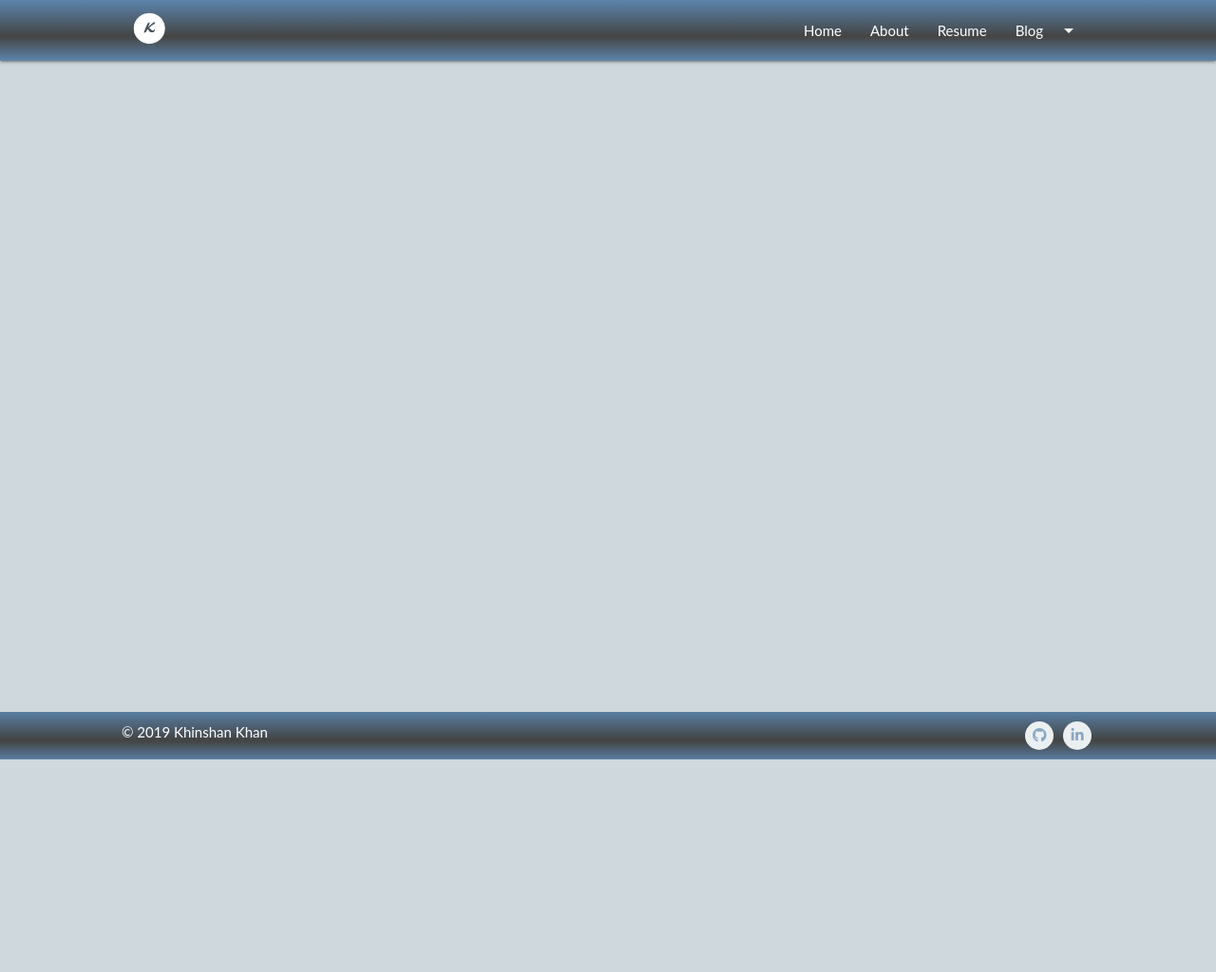
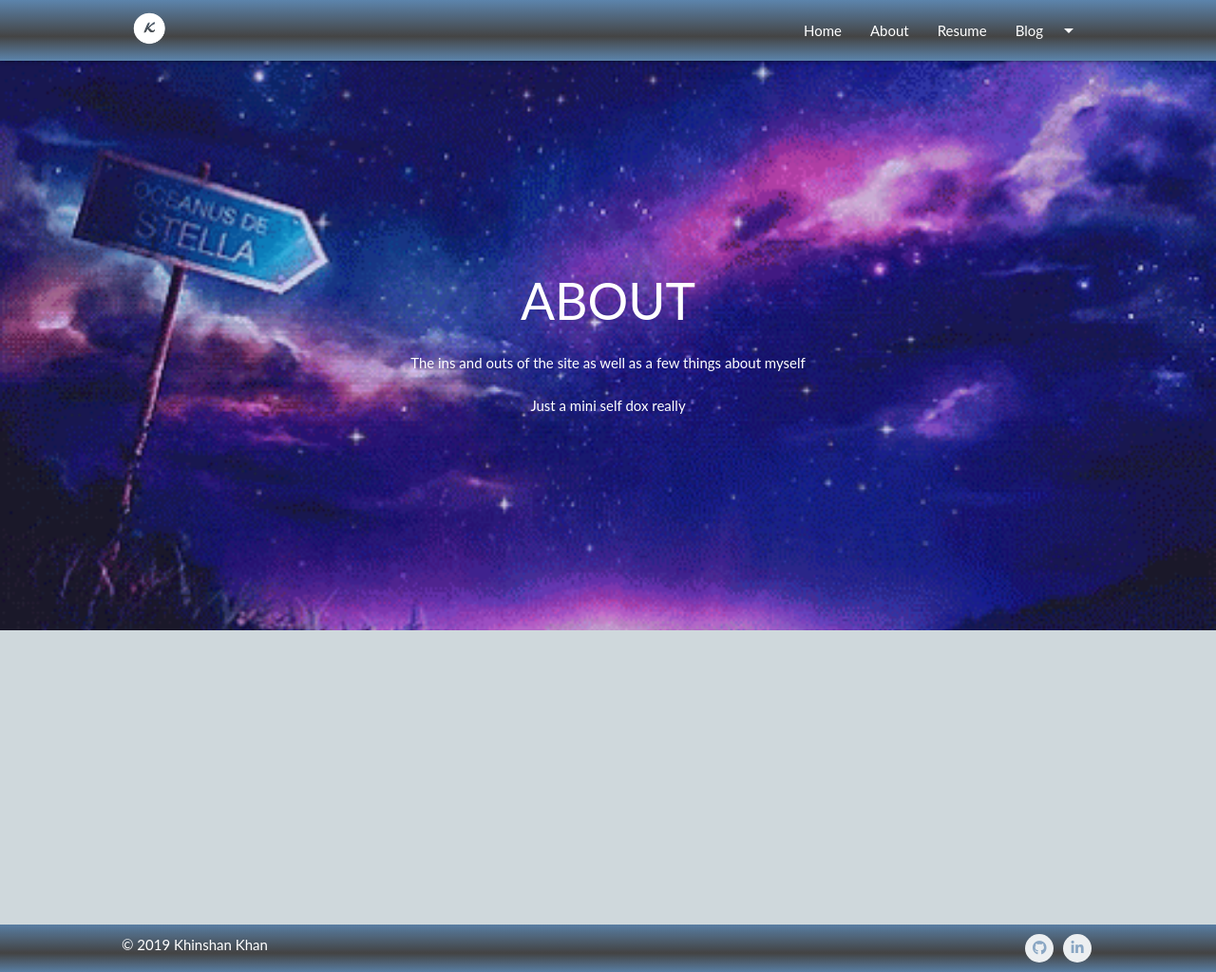
Before and after one commit to khinshankhan/kkhan01.github.io, a Flask app: page /about/ in a window 1280 px wide. Shown: the whole page at 95% size. Before the commit the page ends 800 px from the top, so only its background shows below. Run offline with Flask 2, Linux system fonts and the light colour scheme; some libraries are stand-ins or nearby versions.

Commit message:
i think the parallax is good enough

```diff
--- a/_flask/templates/about.html
+++ b/_flask/templates/about.html
@@ -1,10 +1,42 @@
 {% extends "base.html" %}
 {% block style %}
 <style>
-
+  .parallax-container {
+      height: 600px;
+  }
 </style>
 {% endblock %}
 
+{% block all %}
+<div class="parallax-container center valign-wrapper">
+  <div class="container">
+    <div class="row">
+      <div class="col s12 white-text">
+        <h2 class="teal-text white-text lighten-2">ABOUT</h2>
+        <p>The ins and outs of the site as well as a few things about myself</p>
+	<p>Just a mini self dox really</p>
+      </div>
+    </div>
+  </div>
+
+  <div class="parallax">
+    <img src="/static/img/works/tenor.gif">
+  </div>
+
+</div>
+
+
+<div class="container">
+  <div class="row">
+</br>
+
+</br></br></br></br></br></br></br></br></br></br></br>
+
+  </div>
+</div>
+
+
+{% endblock %}
 
 {% block scripts %}
 <script>
```
